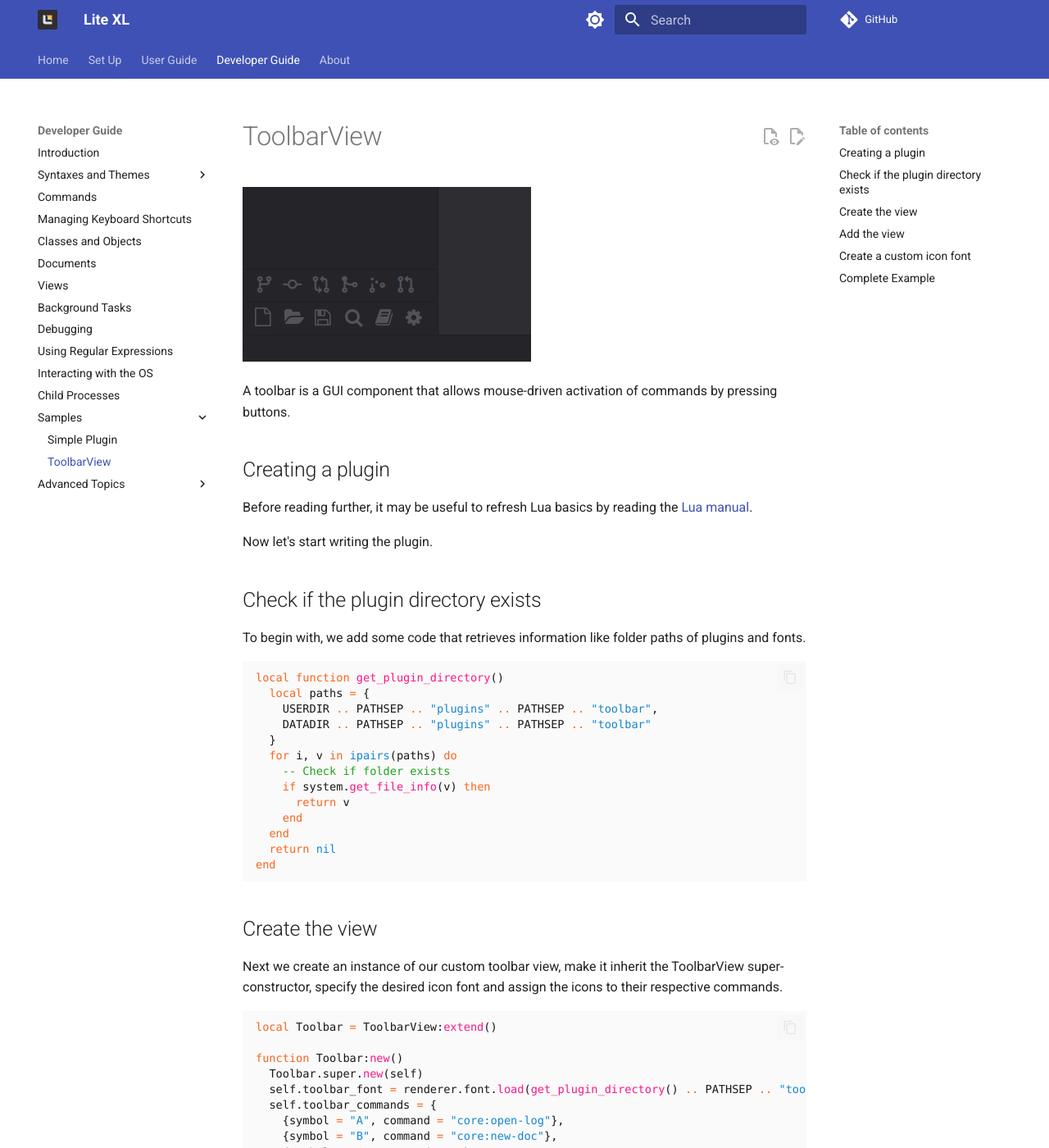
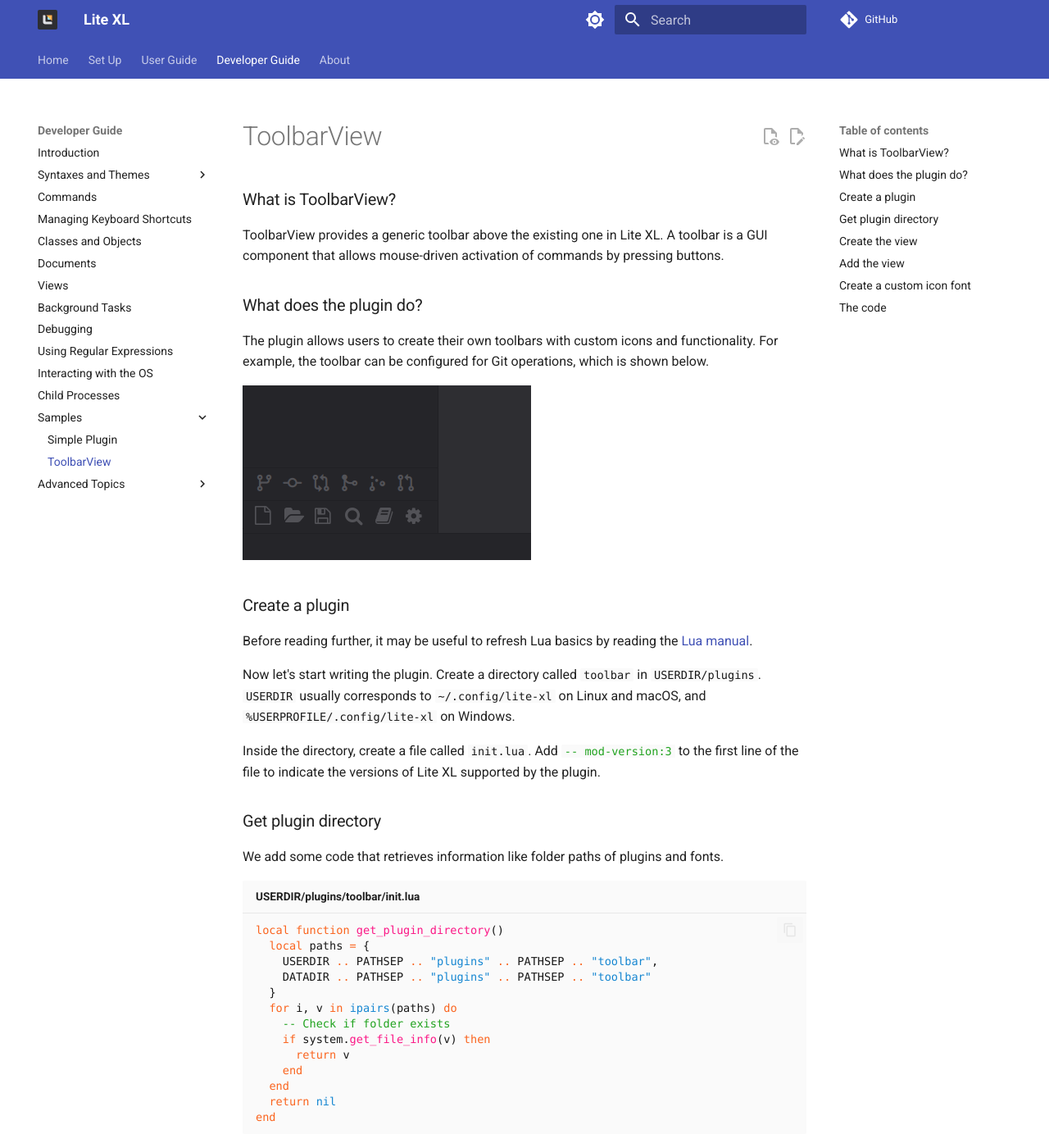
Before and after one commit to lite-xl/lite-xl.github.io, an MkDocs documentation site: the page built from docs/developer-guide/views-toolbarview.md, in a window 1280 px wide and 1400 px high. Shown: the whole window at 82% size. Built offline with MkDocs 1.6.1 and Material for MkDocs 9.7.7, drawn with Linux system fonts in a browser that asks for light colours; some web fonts are replaced; comment, search, counter and statistics services are not loaded; the version menu is left out; some of the changed text lies outside the part shown.

Commit message:
reorganize headings and content to match the other plugin sample

````diff
--- a/docs/developer-guide/views-toolbarview.md
+++ b/docs/developer-guide/views-toolbarview.md
@@ -2,21 +2,36 @@
 description: Learn to extend a View in Lite XL for extra functionality.
 ---
 
+### What is ToolbarView?
+
+ToolbarView provides a generic toolbar above the existing one in Lite XL.
+A toolbar is a GUI component that allows mouse-driven activation of commands by pressing buttons.
+
+### What does the plugin do?
+
+The plugin allows users to create their own toolbars with custom icons and functionality.
+For example, the toolbar can be configured for Git operations, which is shown below.
+
 ![Screenshot of a ToolbarView example][screenshot-toolbarview]
 
-A toolbar is a GUI component that allows mouse-driven activation of commands by pressing buttons.
-
-## Creating a plugin
+### Create a plugin
 
 Before reading further, it may be useful to refresh Lua basics by reading the [Lua manual][learning-lua].
 
 Now let's start writing the plugin.
+Create a directory called `toolbar` in `USERDIR/plugins`.
+`USERDIR` usually corresponds to `~/.config/lite-xl` on Linux and macOS,
+and `%USERPROFILE/.config/lite-xl` on Windows.
 
-## Check if the plugin directory exists
+Inside the directory, create a file called `init.lua`.
+Add `#!lua -- mod-version:3` to the first line of the file to indicate
+the versions of Lite XL supported by the plugin.
 
-To begin with, we add some code that retrieves information like folder paths of plugins and fonts.
+### Get plugin directory
 
-```lua
+We add some code that retrieves information like folder paths of plugins and fonts.
+
+```lua title="USERDIR/plugins/toolbar/init.lua"
 local function get_plugin_directory()
   local paths = {
     USERDIR .. PATHSEP .. "plugins" .. PATHSEP .. "toolbar",
@@ -32,12 +47,19 @@
 end
 ```
 
-## Create the view
+The `get_plugin_directory()` function is needed as we may load icon fonts from the plugin
+directory itself.
+Lua does not provide the path of the current file (e.g. `__filename` and `__dirname` in Node.js),
+so we have to improvise and hard-code the path.
+For this reason, the code will not work if the plugin is saved as `USERDIR/plugins/toolbar.lua`,
+even if Lite XL could load the plugin.
+
+### Create the view
 
 Next we create an instance of our custom toolbar view, make it inherit the ToolbarView super-constructor,
 specify the desired icon font and assign the icons to their respective commands.
 
-```lua
+```lua title="USERDIR/plugins/toolbar/init.lua"
 local Toolbar = ToolbarView:extend()
 
 function Toolbar:new()
@@ -56,11 +78,12 @@
 
 You can add existing commands inside the empty fields or write your own.
 
-## Add the view
+### Add the view
 
-Now we insert the toolbar into Lite XL and make it extendable by other plugins with `local toolbar = require "plugins.toolbar"`.
+Now we insert the toolbar into Lite XL and make it extendable by other plugins with
+`#!lua local toolbar = require "plugins.toolbar"`.
 
-```lua
+```lua title="USERDIR/plugins/toolbar/init.lua"
 toolbar.example_toolbar_view = Toolbar()
 -- TreeView is split along the up direction and the ToolbarView is added at the bottom
 -- {y = true} indicates that the ToolbarView size should be fixed along the y axis
@@ -68,7 +91,7 @@
 return toolbar
 ```
 
-## Create a custom icon font
+### Create a custom icon font
 
 The last step is preparing a simple icon font with Fontello; to do this, you must do the following:
 
@@ -86,10 +109,11 @@
 
     ![Red Button][red-button]
 
-## Complete Example
+### The code
 
 The following is an example of a very simple toolbar with a custom icon font:
-```lua
+
+```lua title="USERDIR/plugins/toolbar/init.lua"
 -- mod-version:3 -- lite-xl 2.1
 
 local config = require "core.config"
@@ -132,9 +156,10 @@
 return toolbar
 ```
 
+
 [screenshot-toolbarview]: ../assets/screenshots/views/toolbarview.png
-[drag-n-drop]: ../assets/screenshots/views/drag-n-drop.png
-[red-button]: ../assets/screenshots/views/red-button.png
-[customize-codes]: ../assets/screenshots/views/customize-codes.png
-[learning-lua]: https://www.lua.org/pil/contents.html
-[fontello]: https://fontello.com/
+[drag-n-drop]:            ../assets/screenshots/views/drag-n-drop.png
+[red-button]:             ../assets/screenshots/views/red-button.png
+[customize-codes]:        ../assets/screenshots/views/customize-codes.png
+[learning-lua]:           https://www.lua.org/pil/contents.html
+[fontello]:               https://fontello.com/
````
